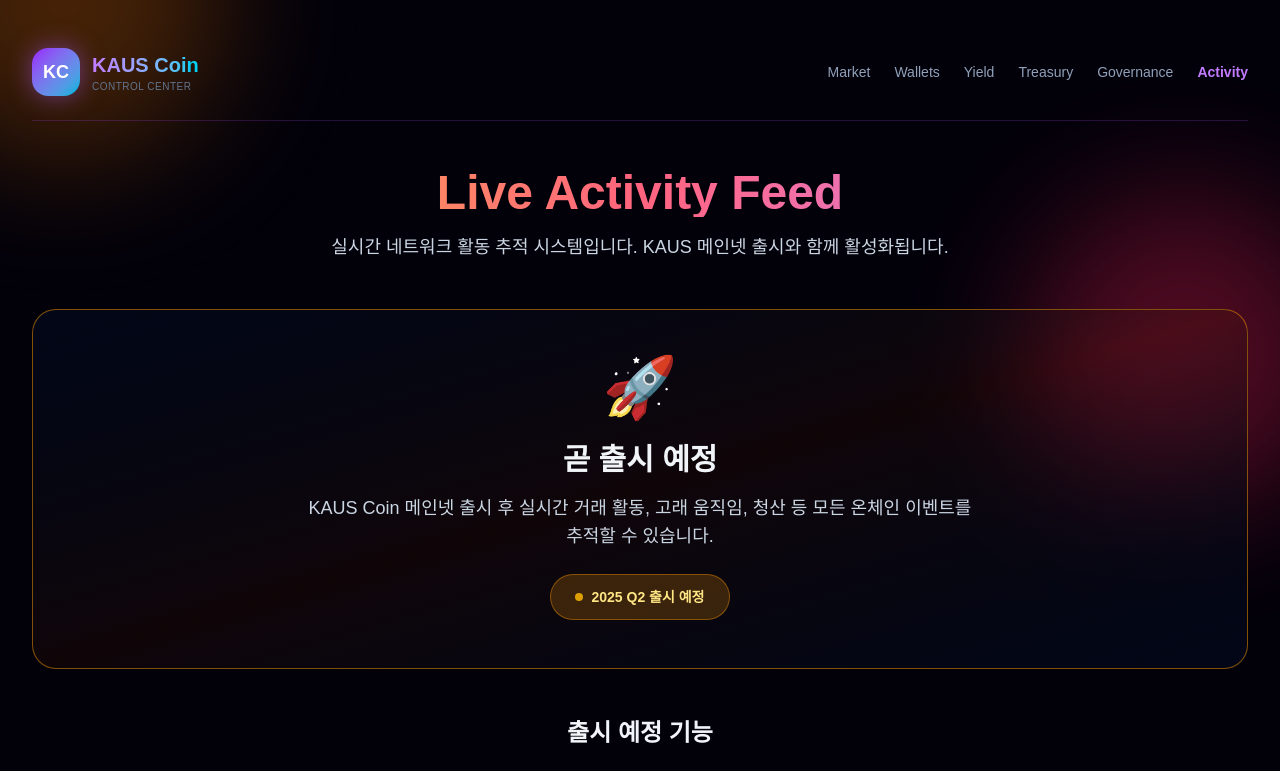
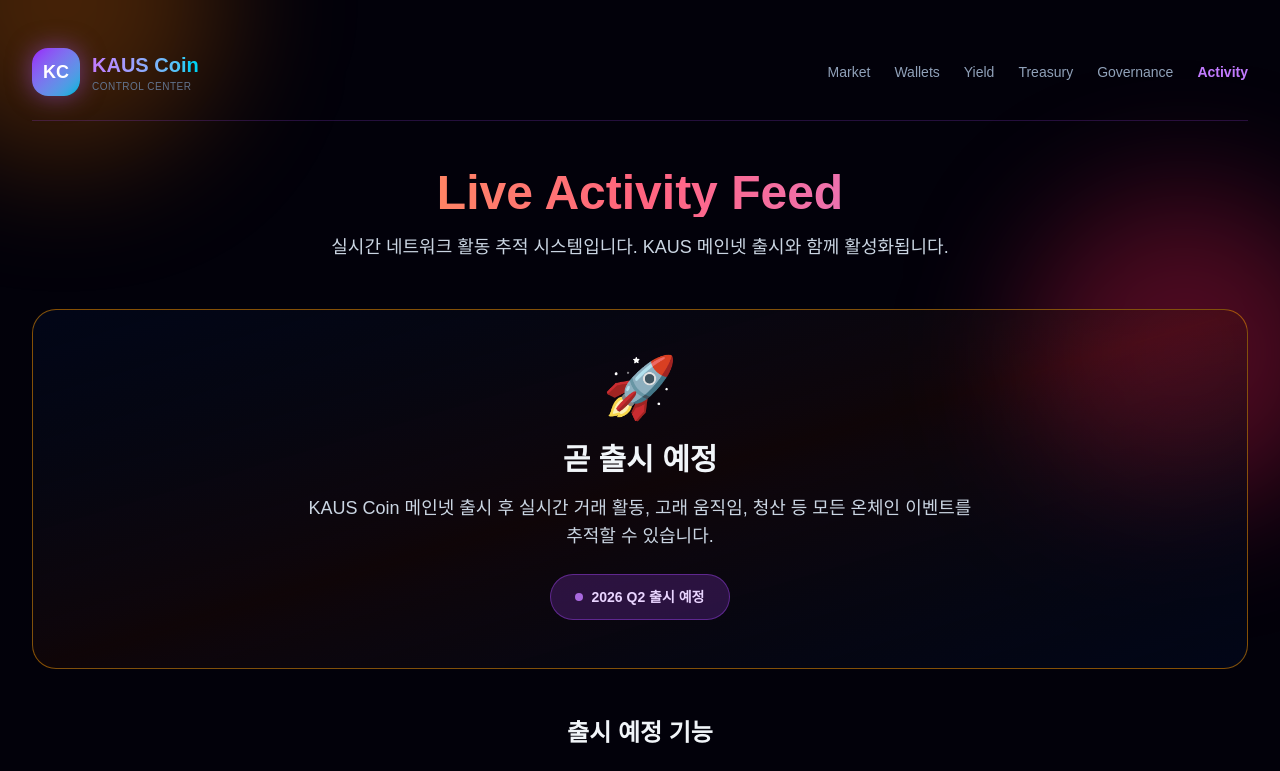
Before and after one commit to kongks5798-coder/coin-center, a Next.js app: page /activity in a window 1280 px wide. Shown: the top 771 px of the page. Built offline with nearby package versions, Linux system fonts and the light colour scheme.

Commit message:
Update launch timeline: Q2 2025 → Q2 2026 (현재 2025년 11월이므로 2026으로 수정)

```diff
--- a/src/app/activity/page.tsx
+++ b/src/app/activity/page.tsx
@@ -60,9 +60,9 @@ export default function ActivityPage() {
           <p className="text-lg text-slate-300 mb-6 max-w-2xl mx-auto">
             KAUS Coin 메인넷 출시 후 실시간 거래 활동, 고래 움직임, 청산 등 모든 온체인 이벤트를 추적할 수 있습니다.
           </p>
-          <div className="inline-flex items-center gap-2 rounded-full bg-amber-500/20 border border-amber-500/40 px-6 py-3 text-sm font-semibold text-amber-200">
-            <span className="h-2 w-2 rounded-full bg-amber-400 animate-pulse"></span>
-            2025 Q2 출시 예정
+          <div className="inline-flex items-center gap-2 rounded-full bg-purple-500/20 border border-purple-500/40 px-6 py-3 text-sm font-semibold text-purple-200">
+            <span className="h-2 w-2 rounded-full bg-purple-400 animate-pulse"></span>
+            2026 Q2 출시 예정
           </div>
         </div>
 
--- a/src/app/market/page.tsx
+++ b/src/app/market/page.tsx
@@ -73,7 +73,7 @@ export default function MarketPage() {
           </p>
           <div className="inline-flex items-center gap-2 rounded-full bg-purple-500/20 border border-purple-500/40 px-6 py-3 text-sm font-semibold text-purple-200">
             <span className="h-2 w-2 rounded-full bg-purple-400 animate-pulse"></span>
-            2025 Q2 출시 예정
+            2026 Q2 출시 예정
           </div>
         </div>
 
--- a/src/app/roadmap/page.tsx
+++ b/src/app/roadmap/page.tsx
@@ -28,7 +28,7 @@ export default function RoadmapPage() {
     },
     {
       phase: "Phase 3: Expansion",
-      quarter: "Q2 2025",
+      quarter: "Q2 2026",
       status: "in-progress",
       items: [
         { title: "Polygon 네트워크 확장", done: true },
@@ -40,7 +40,7 @@ export default function RoadmapPage() {
     },
     {
       phase: "Phase 4: Innovation",
-      quarter: "Q3-Q4 2025",
+      quarter: "Q3-Q4 2026",
       status: "upcoming",
       items: [
         { title: "크로스체인 브릿지 출시", done: false },
@@ -52,7 +52,7 @@ export default function RoadmapPage() {
     },
     {
       phase: "Phase 5: Maturity",
-      quarter: "2026",
+      quarter: "2027",
       status: "upcoming",
       items: [
         { title: "자체 블록체인 개발 시작", done: false },
```
